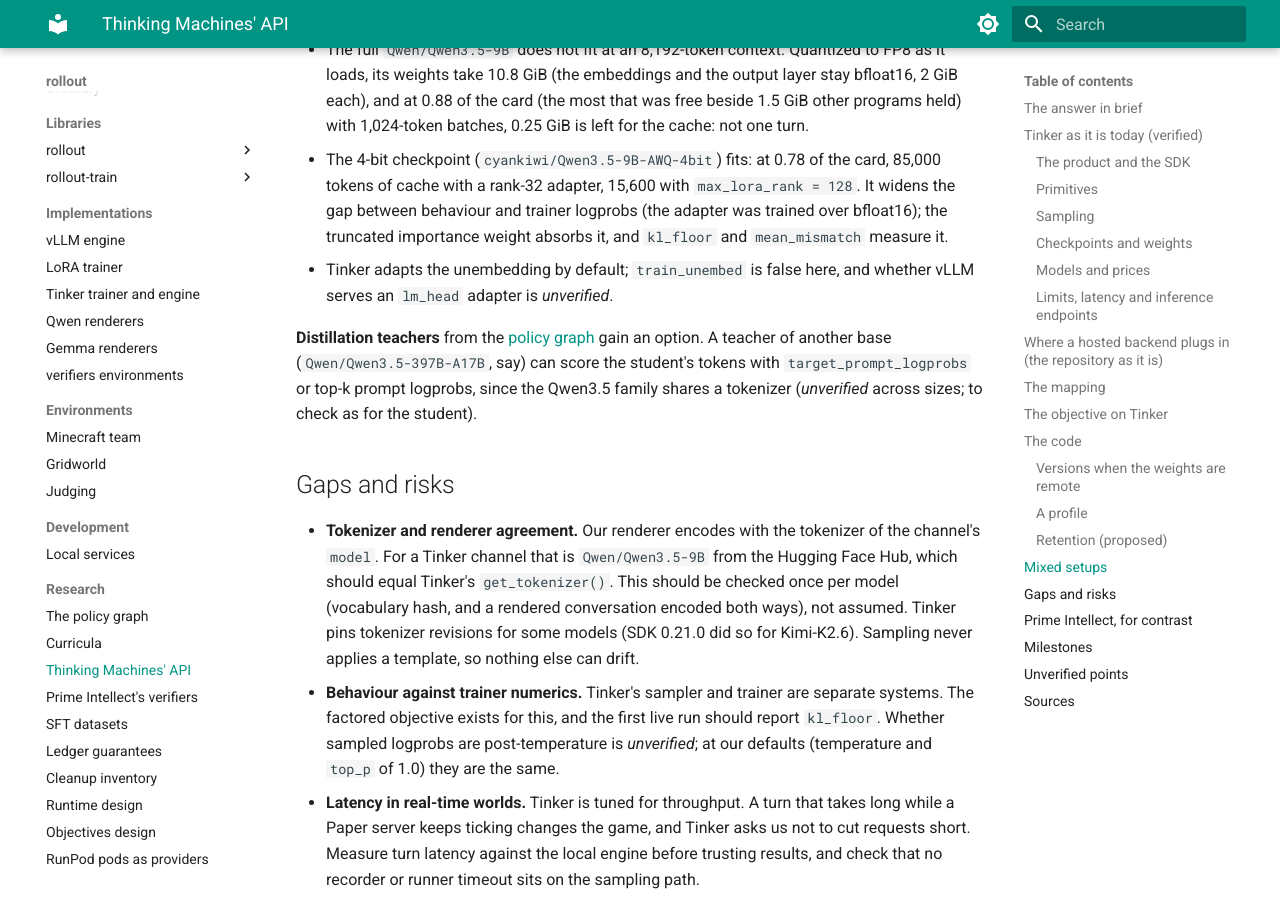
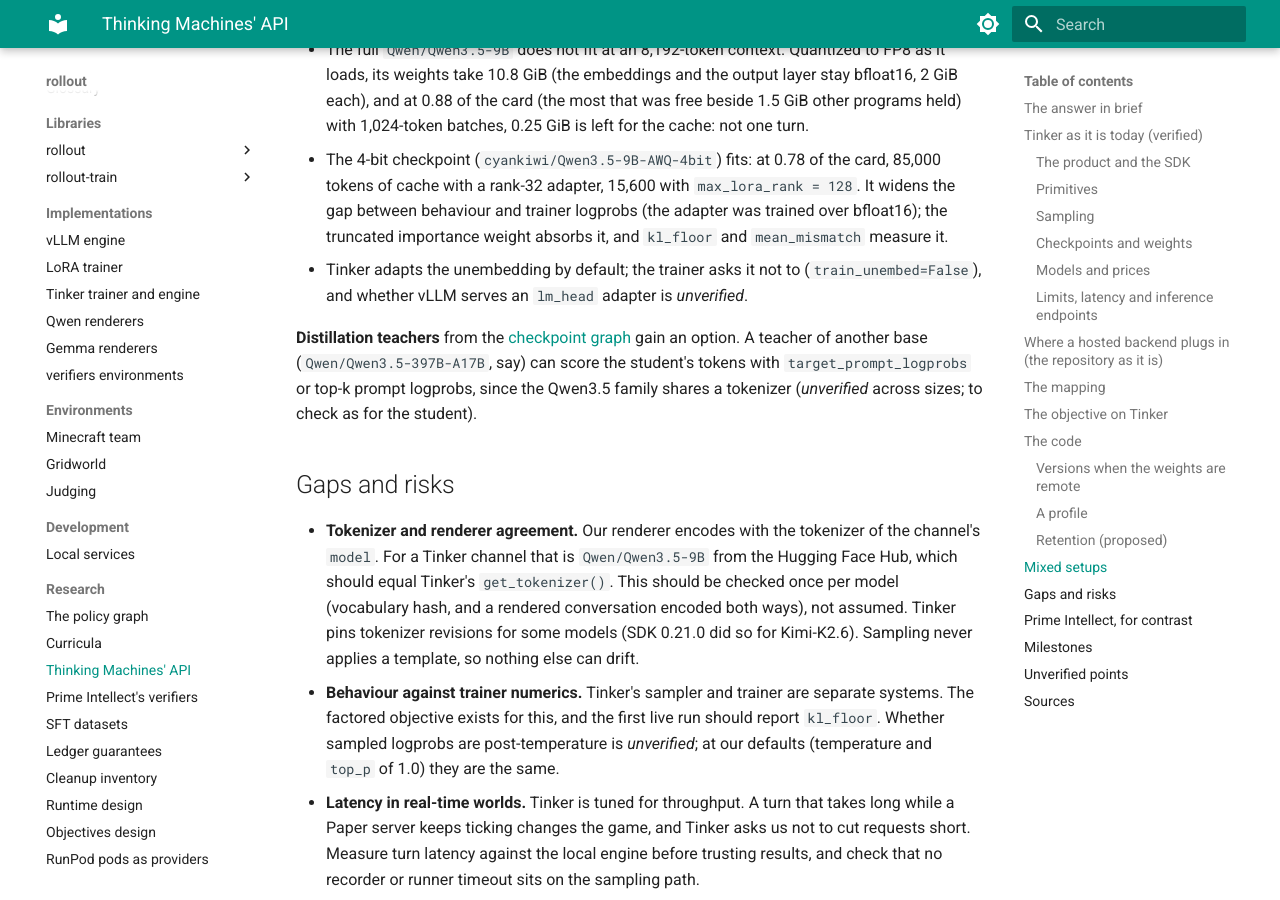
Before and after one commit to by77er/distributed_agents_environments, an MkDocs documentation site: the page built from docs/research/thinking-machines.md, in a window 1280 px wide and 900 px high, scrolled down 15226 px. Built offline with MkDocs 1.6.1 and Material for MkDocs 9.7.7, drawn with Linux system fonts in a browser that asks for light colours; some of the changed text lies outside the part shown.

Commit message:
Name the checkpoint graph, the Tinker trainer's fixed Adam, and gateway heartbeats
The Tinker notes link the checkpoint graph by its name and say the
trainer passes torch's Adam values and train_unembed=False, which are
not settings. The glossary's heartbeat names gateway replicas among
what beats.

Co-Authored-By: Claude Opus 5.5 <noreply@anthropic.com>
Claude-Session: https://claude.ai/code/session_01AxRszaiGt82VWkd91J1awf

```diff
--- a/docs/research/thinking-machines.md
+++ b/docs/research/thinking-machines.md
@@ -2,7 +2,7 @@
 
 See [training](../libraries/rollout-train/training.md), [channels and engines](../libraries/rollout-train/channels.md),
 [checkpoints](../libraries/rollout-train/checkpoints.md), [deploying](../guide/deploying.md),
-[LoRA trainer](../implementations/rollout-lora.md), [the policy graph](policy-dag.md)
+[LoRA trainer](../implementations/rollout-lora.md), [the checkpoint graph](policy-dag.md)
 
 This page asks how this system trains and samples through Thinking Machines' hosted API (Tinker) as naturally as it
 does through `LoraTrainer` and `VllmEngine`, and compares Prime Intellect's offerings. The design below is implemented
@@ -149,7 +149,7 @@ over tokens, not a mean.
   [completers.py](https://github.com/thinking-machines-lab/tinker-cookbook/blob/main/tinker_cookbook/completers.py)).
 - The sampler can also score: `include_prompt_logprobs`, top-k logprobs at prompt or sampled positions, and the
   logprobs of chosen ids at chosen positions (`target_prompt_logprobs`, SDK 0.30.0). Distillation teachers would need
-  these ([policy graph](policy-dag.md#distillation)).
+  these ([checkpoint graph](policy-dag.md#distillation)).
 
 ### Checkpoints and weights
 
@@ -416,10 +416,10 @@ layout, converted as `weights = "peft"` converts one; no Tinker call):
   rank-32 adapter, 15,600 with `max_lora_rank = 128`. It widens the gap between behaviour and trainer logprobs (the
   adapter was trained over bfloat16); the truncated importance weight absorbs it, and `kl_floor` and `mean_mismatch`
   measure it.
-- Tinker adapts the unembedding by default; `train_unembed` is false here, and whether vLLM serves an `lm_head`
-  adapter is *unverified*.
+- Tinker adapts the unembedding by default; the trainer asks it not to (`train_unembed=False`), and whether vLLM serves
+  an `lm_head` adapter is *unverified*.
 
-**Distillation teachers** from the [policy graph](policy-dag.md#distillation) gain an option. A teacher of another
+**Distillation teachers** from the [checkpoint graph](policy-dag.md#distillation) gain an option. A teacher of another
 base (`Qwen/Qwen3.5-397B-A17B`, say) can score the student's tokens with `target_prompt_logprobs` or top-k prompt
 logprobs, since the Qwen3.5 family shares a tokenizer (*unverified* across sizes; to check as for the student).
 
@@ -584,7 +584,7 @@ groups, two steps), audited before anything longer:
 - Per-account rate limits.
 - Whether sampled logprobs are post-temperature.
 - Whether vLLM serves an unembedding adapter (vLLM 0.30's Qwen3.5 maps `lm_head` adapters onto its output embeddings;
-  not run). `train_unembed` is false by default.
+  not run). The trainer does not adapt the unembedding (`train_unembed=False`).
 - What training is billed on: every token of a datum (assumed), or the trained rows only.
 - How often turns hit Tinker's prefix cache.
 - Checkpoint sizes: 86.5 million parameters for a rank-32 adapter of the 9B model without the output layer, in
```
Also changed, not shown: other parts of docs/research/thinking-machines.md (+2 -2 lines), docs/architecture/glossary.md (+1 -1 lines).
